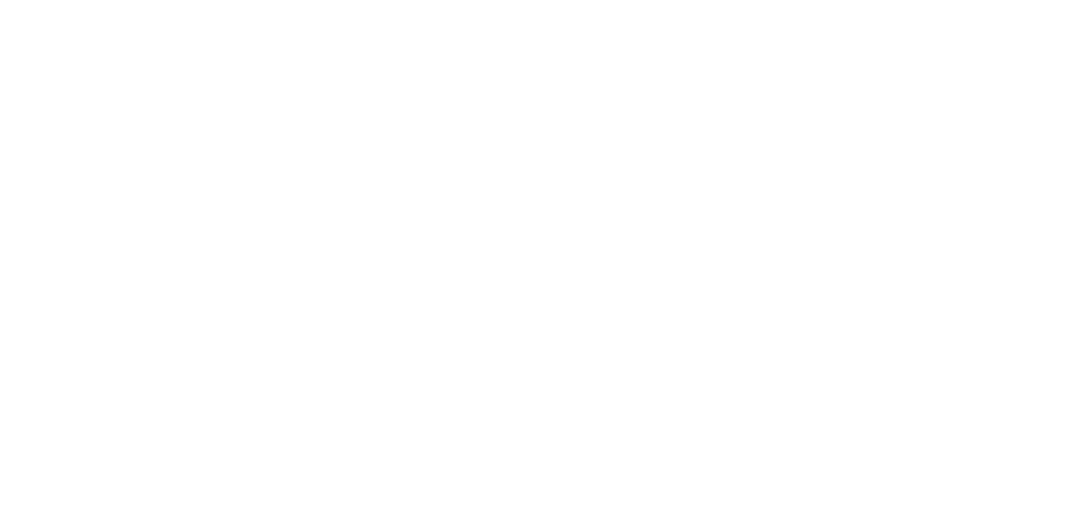
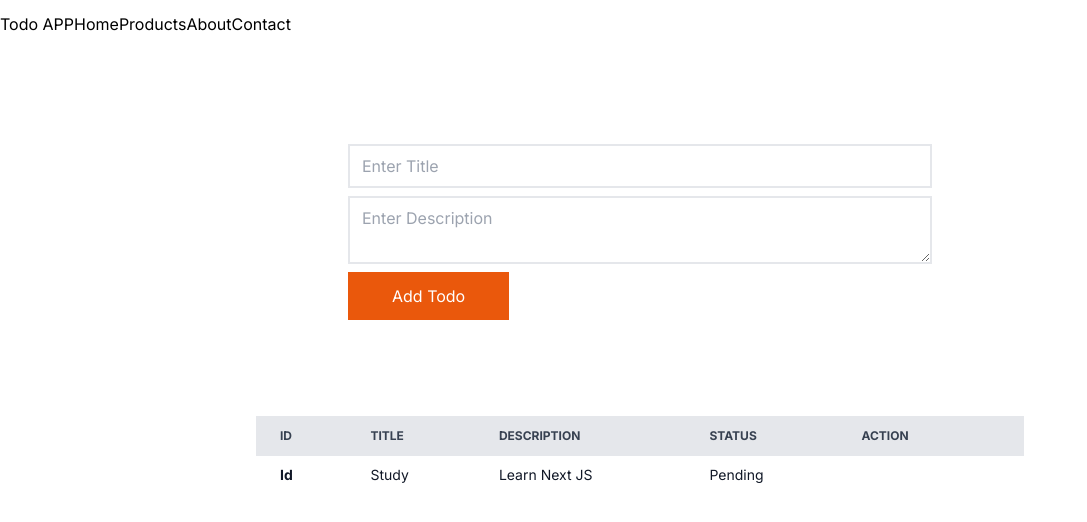
Before and after one commit to kjananga99/Todo--next-app, a Next.js app: page / in a window 1280 px wide. Shown: the top 522 px of the page, without its empty margins (0-1087 px from the left). Built offline with nearby package versions, Linux system fonts and the light colour scheme.

Commit message:
add table and form part

```diff
--- /dev/null
+++ b/Components/Navbar.jsx
@@ -0,0 +1,17 @@
+import React from 'react'
+
+const Navbar = () => {
+  return (
+    <div className='flex py-3 flex-wrap justify-around'>
+      <h1 className="text-lg font-semibold">Todo APP</h1>
+      <ul className='flex gap-[40px] text-m'>
+        <li>Home</li>
+        <li>Products</li>
+        <li>About</li>
+        <li>Contact</li>
+      </ul>
+    </div>
+  )
+}
+
+export default Navbar
--- /dev/null
+++ b/Components/Todo.jsx
@@ -0,0 +1,26 @@
+import React from 'react'
+
+const Todo = () => {
+  return (
+    <tr className="bg-white border-b">
+                <th scope="row" className="px-6 py-4 font-medium text-gray-900 whitespace-nowrap">
+                    Id
+                </th>
+                <td className="px-6 py-4">
+                    Study
+                </td>
+                <td className="px-6 py-4">
+                    Learn Next JS
+                </td>
+                <td className="px-6 py-4">
+                    Pending
+                </td>
+                <td className="px-6 py-4 flex gap-1">
+                    <button className='py-2 px-4 bg-red-500 text-white'>Delete</button>
+                    <button className='py-2 px-4 bg-green-500 text-white'>Done</button>
+                </td>
+            </tr>
+  )
+}
+
+export default Todo
--- a/app/layout.js
+++ b/app/layout.js
@@ -1,5 +1,6 @@
 import { Inter } from "next/font/google";
 import "./globals.css";
+import Navbar from "@/Components/Navbar";
 
 const inter = Inter({ subsets: ["latin"] });
 
@@ -11,7 +12,10 @@
 export default function RootLayout({ children }) {
   return (
     <html lang="en">
-      <body className={inter.className}>{children}</body>
+      <body className={inter.className}>
+        <Navbar/>
+        {children}
+        </body>
     </html>
   );
 }
--- a/app/page.js
+++ b/app/page.js
@@ -1,7 +1,39 @@
+import Todo from "@/Components/Todo";
 
 export default function Home() {
   return (
     <>
+      <form className="flex items-start flex-col gap-2 w-[80%] max-w-[600px] mt-24 px-2 mx-auto">
+        <input type="text" name="title" placeholder="Enter Title"  className="px-3 py-2 border-2 w-full"/>
+        <textarea name="description" placeholder="Enter Description" className="px-3 py-2 border-2 w-full"></textarea>
+        <button type="submit" className="bg-orange-600 py-3 px-11 text-white">Add Todo</button>
+      </form>
+      <div className="relative overflow-x-auto mt-24 w-[60%] mx-auto">
+    <table className="w-full text-sm text-left text-gray-900">
+        <thead className="text-xs text-gray-700 uppercase bg-gray-200">
+            <tr>
+                <th scope="col" className="px-6 py-3">
+                    Id
+                </th>
+                <th scope="col" className="px-6 py-3">
+                    Title
+                </th>
+                <th scope="col" className="px-6 py-3">
+                    Description
+                </th>
+                <th scope="col" className="px-6 py-3">
+                    Status
+                </th>
+                <th scope="col" className="px-6 py-3">
+                    Action
+                </th>
+            </tr>
+        </thead>
+        <tbody>
+            <Todo/>
+        </tbody>
+    </table>
+</div>
 
     </>
   );
```
